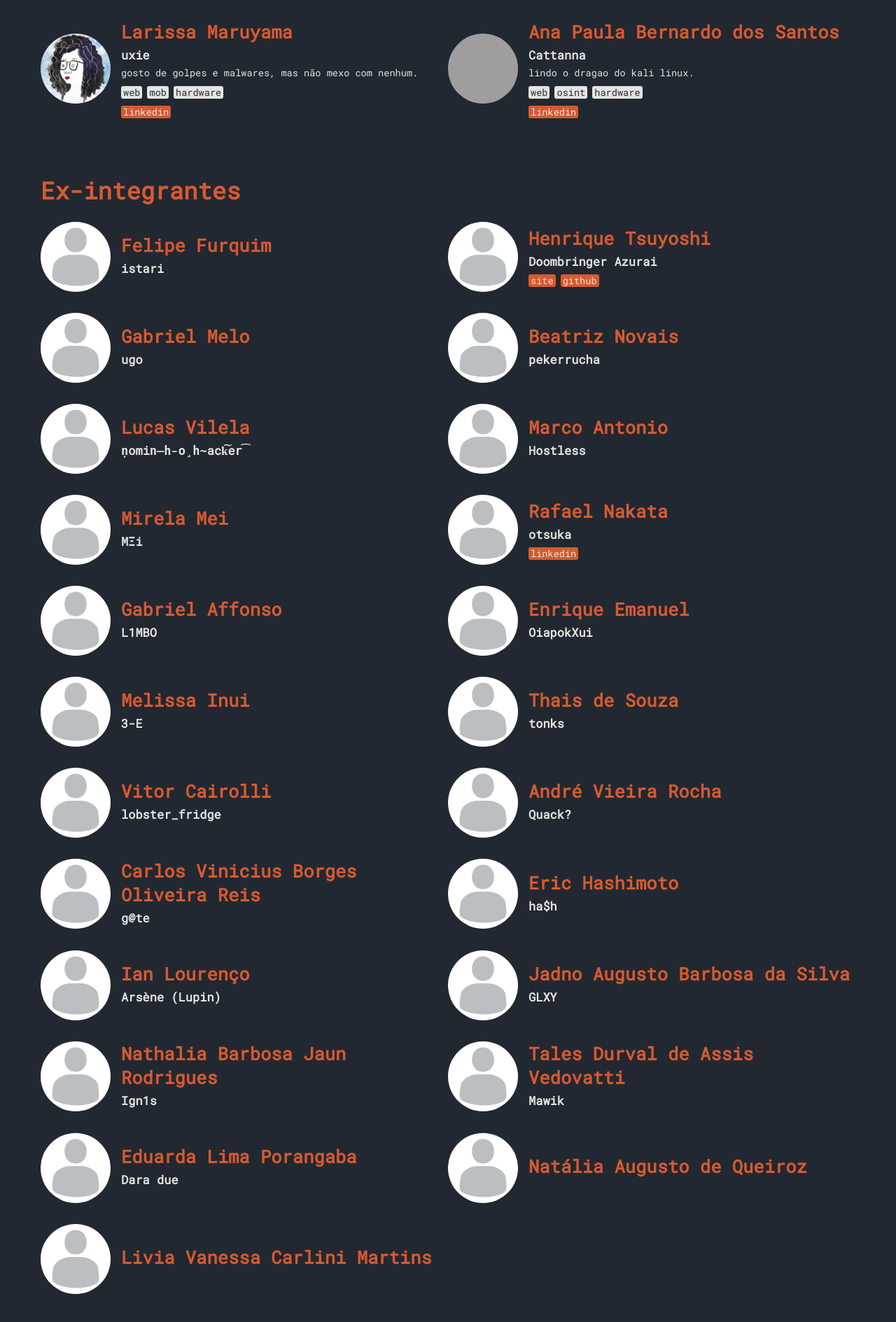
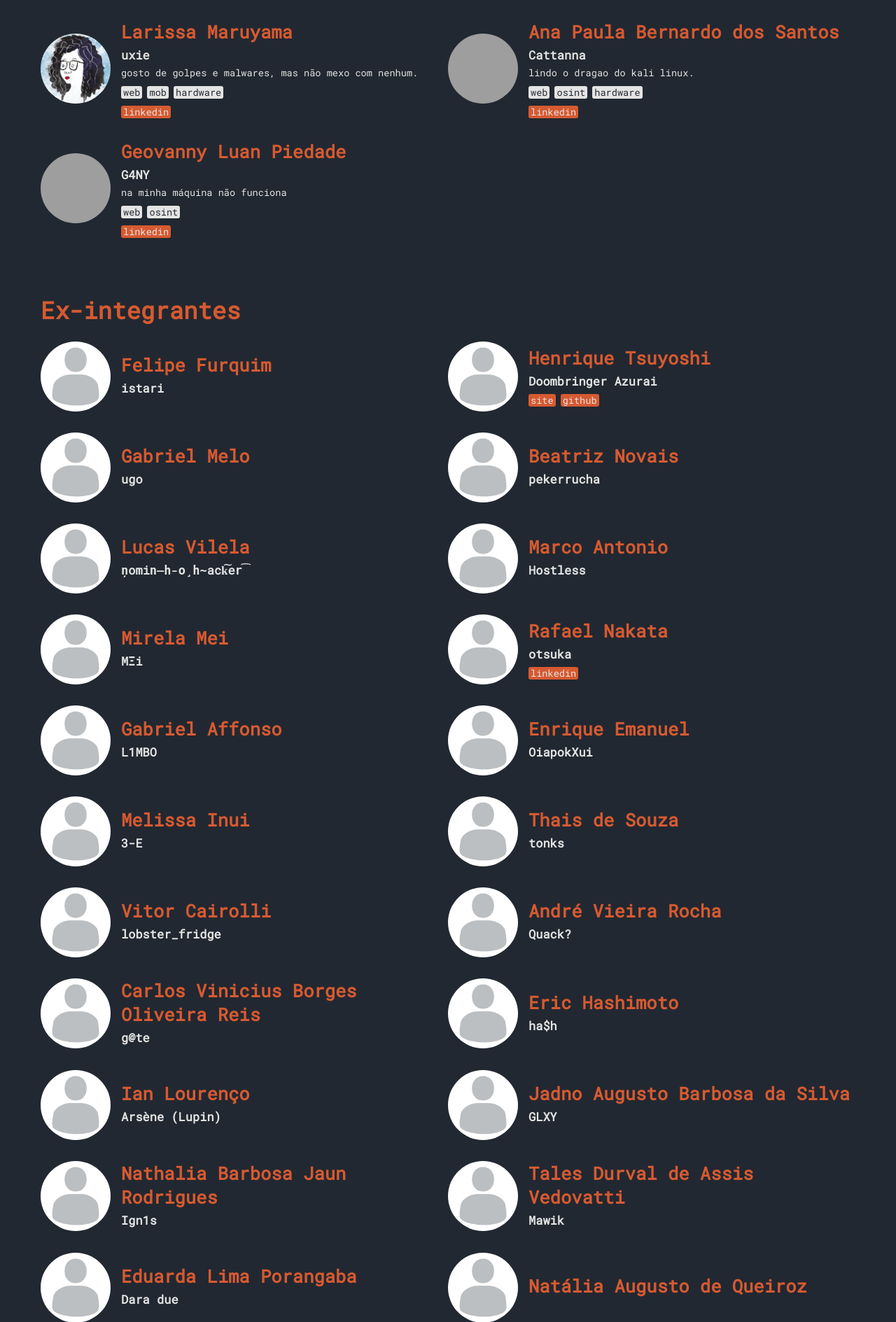
Before and after one commit to EACH-inTheShell/site2, a Node server app: page /membros in a window 1280 px wide. Shown: the part 875-2764 px from the top of the page at 70% size. Before the commit the page ends 2724 px from the top, so only its background shows below. Run offline with Node 20, Linux system fonts and the light colour scheme; some libraries are stand-ins or nearby versions; grey boxes are pictures that could not be loaded.

Commit message:
Update index.pug

```diff
--- a/site/views/sobre/membros/index.pug
+++ b/site/views/sobre/membros/index.pug
@@ -146,6 +146,18 @@ block content
 					.links
 						a.link(href='https://www.linkedin.com/in/ana-paula-b-/' target='_blank') linkedin
 
+			.member
+				.image
+					img(src='/images/members/geovanny.png')
+				.text
+					h5 Geovanny Luan Piedade
+					h6 G4NY
+					p na minha máquina não funciona
+					.tags
+						.tag web
+						.tag osint
+					.links
+						a.link(href='https://www.linkedin.com/in/geovanny-luan-piedade71a662294/' target='_blank') linkedin
 
 	.container
 		h1 Ex-integrantes
```
